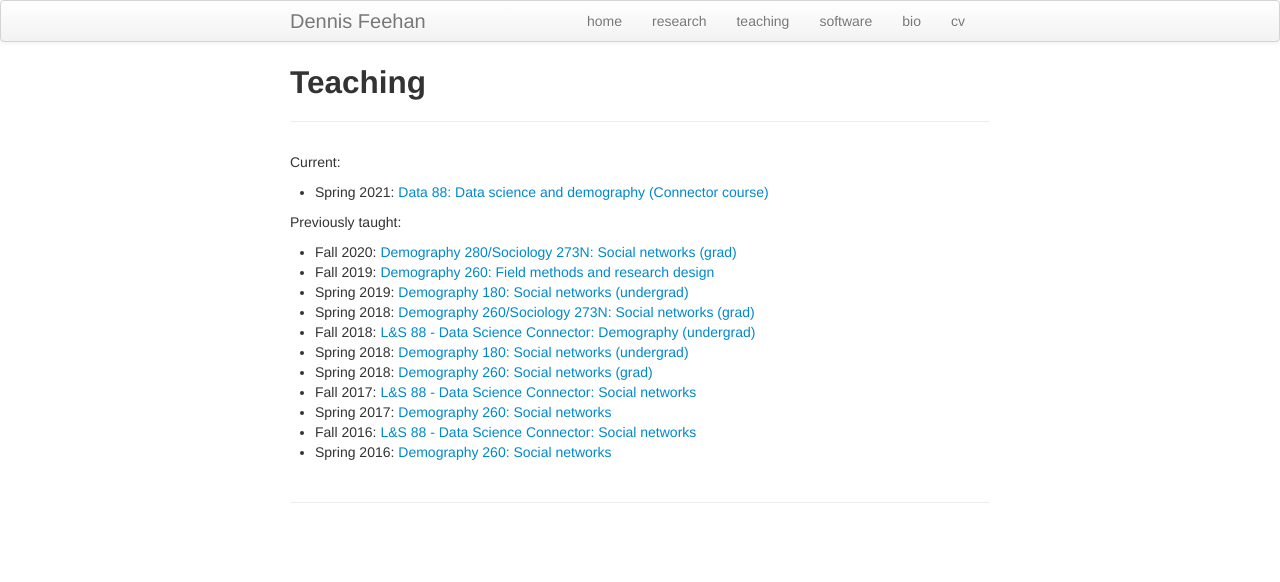
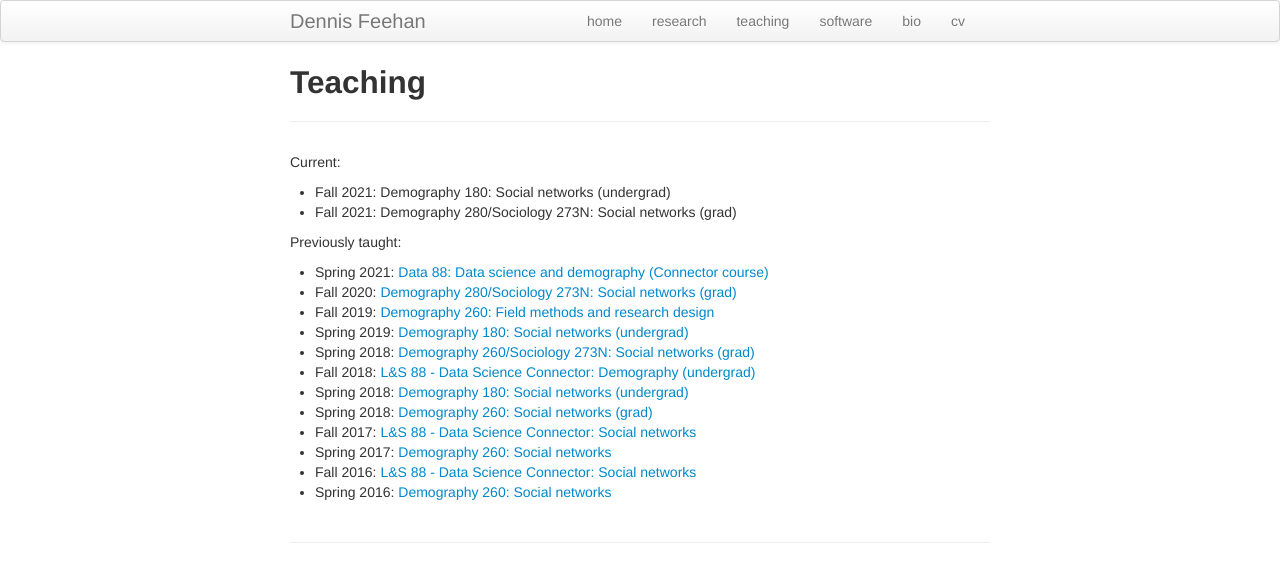
Before and after one commit to dfeehan/dfeehan.github.io, a Jekyll site: the page built from teaching.md, in a window 1280 px wide. Shown: the top 582 px of the page. Built offline with Jekyll 4.4.1, drawn with Linux system fonts in a browser that asks for light colours.

Commit message:
next semester

```diff
--- a/teaching.md
+++ b/teaching.md
@@ -5,10 +5,12 @@ title: Teaching
 
 Current:
 
-* Spring 2021: [Data 88: Data science and demography (Connector course)](teaching/2021sp_data88.html)
+* Fall 2021: Demography 180: Social networks (undergrad)
+* Fall 2021: Demography 280/Sociology 273N: Social networks (grad)
 
 Previously taught:
 
+* Spring 2021: [Data 88: Data science and demography (Connector course)](teaching/2021sp_data88.html)
 * Fall 2020: [Demography 280/Sociology 273N: Social networks (grad)](teaching/2020fa_demog280.html)
 * Fall 2019: [Demography 260: Field methods and research design](teaching/2019fa_demog260.html)
 * Spring 2019: [Demography 180: Social networks (undergrad)](teaching/2019sp_demog180.html)
```
